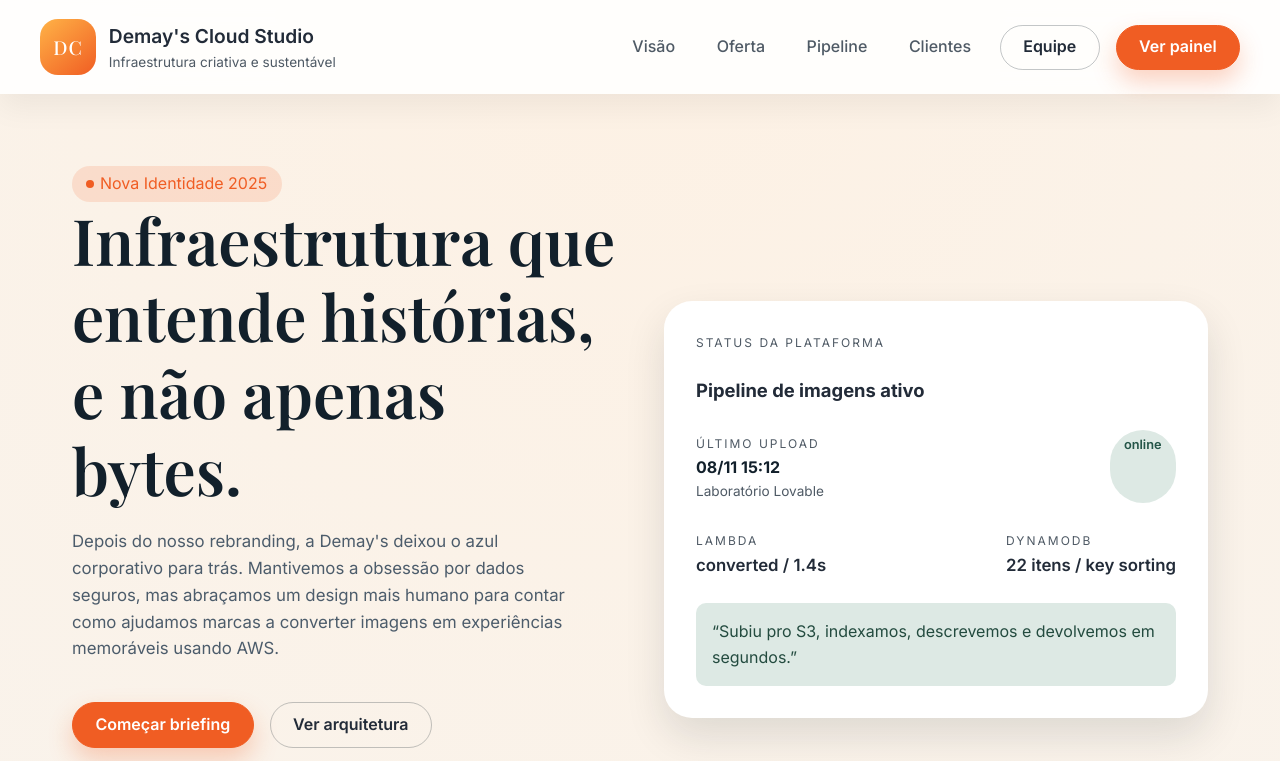
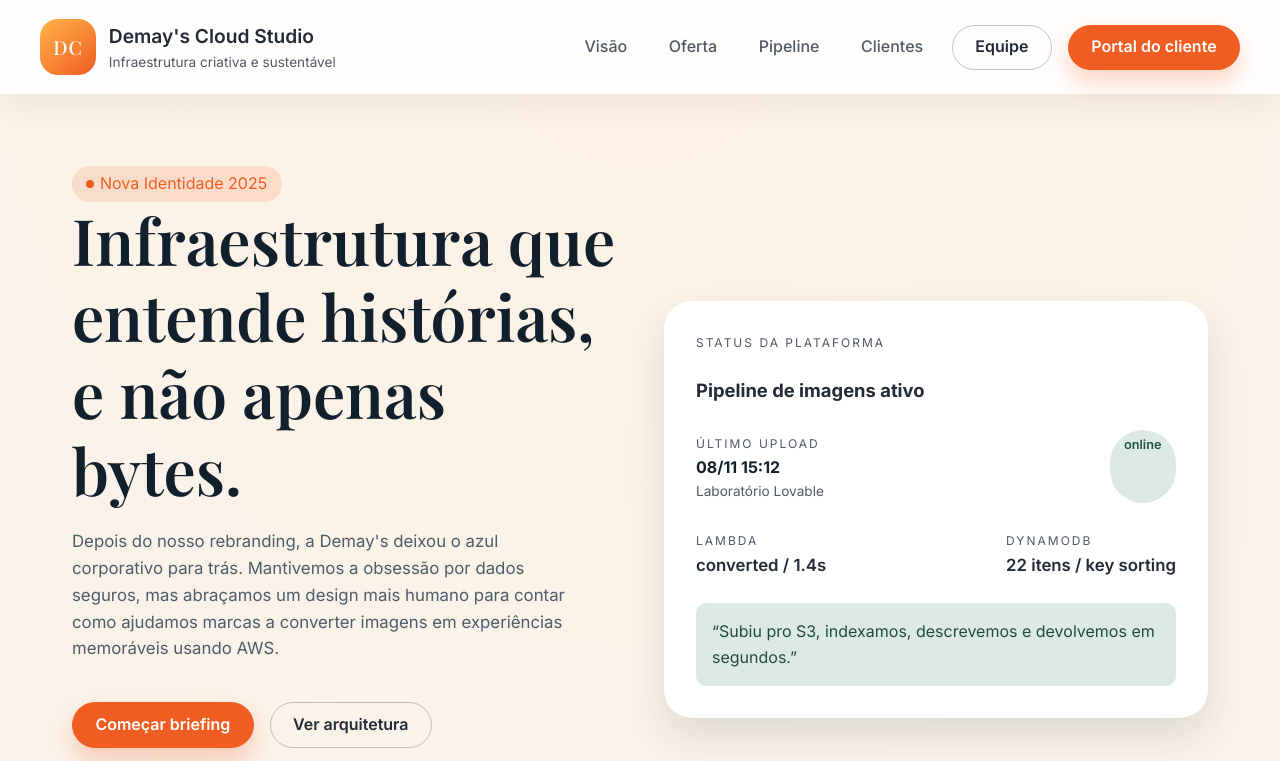
Before and after one commit to ferclima05/projeto-cloud, a plain HTML site: page site_institucional/index.html in a window 1280 px wide. Shown: the top 761 px of the page. Drawn offline with nearby package versions, Linux system fonts and the light colour scheme.

Commit message:
ajustando rotas do header

```diff
--- a/site_institucional/index.html
+++ b/site_institucional/index.html
@@ -481,8 +481,8 @@
                 <a href="#pipeline">Pipeline</a>
                 <a href="#clientes">Clientes</a>
                 <a class="btn-outline" href="#equipe">Equipe</a>
-                <a class="btn-solid" href="https://projeto-kitb.s3.us-east-1.amazonaws.com/index.html" target="_blank"
-                    rel="noreferrer">Ver painel</a>
+                <a class="btn-solid" href="http://3.89.149.112:8000/"
+                    rel="noreferrer">Portal do cliente</a>
             </nav>
         </div>
     </header>
```
Also changed, not shown: templates/index.html (+1 -1 lines).
